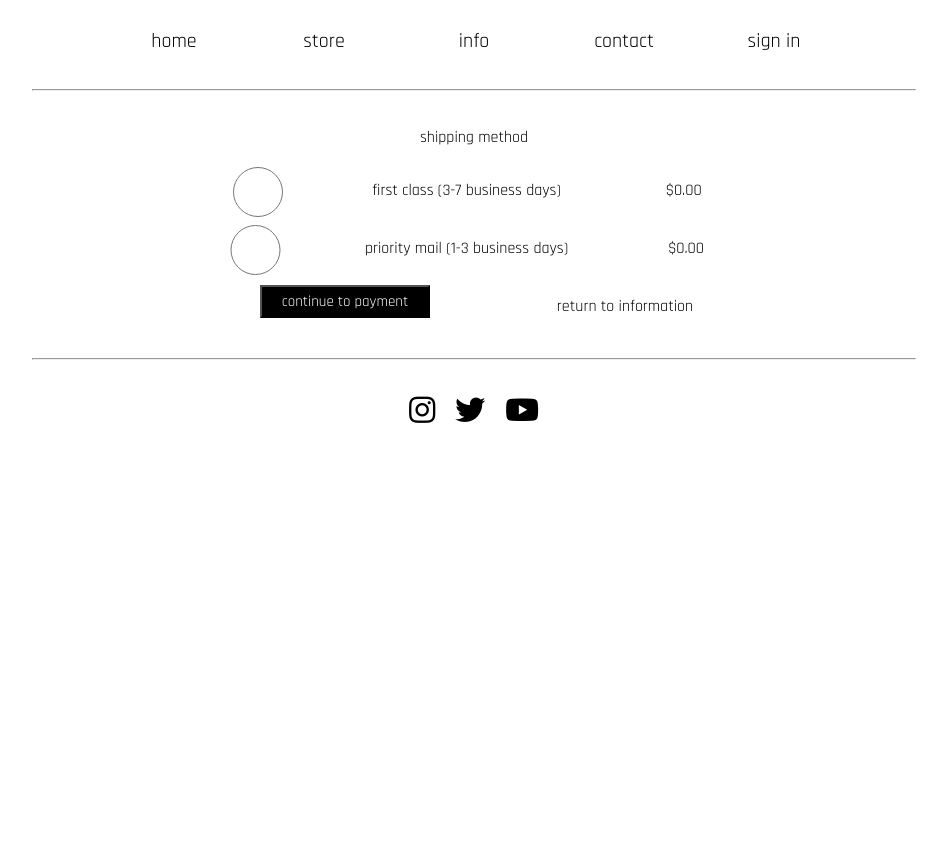
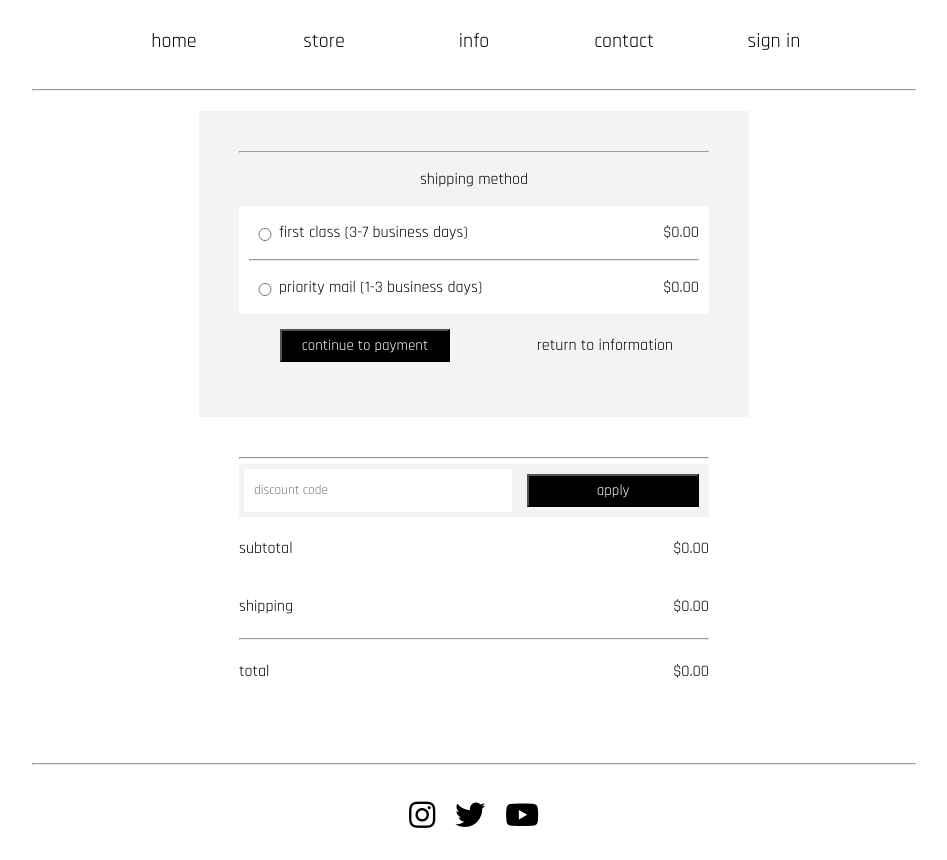
Before and after one commit to ricmat19/Art-Store, a React (Create React App) app in the folder client/: page /shipping in a window 1280 px wide. Shown: the whole page, without its empty margins (166-1113 px from the left). Before the commit the page ends 800 px from the top, so only its background shows below. Built offline with nearby package versions, Linux system fonts and the light colour scheme.

Commit message:
Shipping Page Updates

```diff
--- a/client/public/css/index.css
+++ b/client/public/css/index.css
@@ -202,7 +202,7 @@ button a, button a:hover{
     padding: 20px 40px;
 }
 
-.table-hr, .item-hr{
+.table-hr, .item-hr, .shipping-hr{
     margin: 0;
 }
 
@@ -557,6 +557,27 @@ label{
     gap: 10px;
 }
 
+.shipping-selection-div{
+    background-color: rgb(243, 243, 243);
+    padding: 40px;
+}
+
+.shipping-options-div{
+    background-color: white;
+    padding: 0 10px;
+    gap: 10px;
+}
+
+.shipping-option{
+    display: grid;
+    grid-template-columns: 30px auto auto;
+    align-items: center;
+}
+
+.shipping-button{
+    align-items: center;
+}
+
 .checkout-address-div, .checkout-suite-div, .checkout-phone-div, .checkout-email-div{
     display: grid;
     margin: 5px 0;
--- a/client/src/components/shipping.jsx
+++ b/client/src/components/shipping.jsx
@@ -4,34 +4,58 @@ const ShippingC = () => {
 
     return(
         <div className="main-body shipping-div">
-            <div>
+            <div className="shipping-selection-div">
                 <div className="shipping-info-div">
                     <div className="email-div">
                     </div>
                     <div className="shipping-address-div">
                     </div>
                 </div>
+                <hr className="shipping-hr"/>
                 <div className="shipping-method-selection-div">
                     <p>shipping method</p>
-                    <div>
-                        <div className="three-column-div">
-                            <input type="radio" name="shipping-method"/>
-                            <label>first class (3-7 business days)</label>
-                            <p>$0.00</p>
+                    <div className="shipping-options-div">
+                        <div className="shipping-option">
+                            <input className="align-left" type="radio" name="shipping-method"/>
+                            <label className="align-left">first class (3-7 business days)</label>
+                            <p className="align-right">$0.00</p>
                         </div>
-                        <div className="three-column-div">
-                            <input type="radio" name="shipping-method"/>
-                            <label>priority mail (1-3 business days)</label>
-                            <p>$0.00</p>
+                        <hr className="shipping-hr"/>
+                        <div className="shipping-option">
+                            <input className="align-left" type="radio" name="shipping-method"/>
+                            <label className="align-left">priority mail (1-3 business days)</label>
+                            <p className="align-right">$0.00</p>
                         </div>
                     </div>
                 </div>
-                <div className="two-column-div">
+                <div className="two-column-div shipping-button">
                     <a href="/payment"><button>continue to payment</button></a>
                     <a href="/checkout"><p>return to information</p></a>
                 </div>
             </div>
-            <div></div>
+            <div className="order-summary">
+                <div>
+                    {/* <OrderSummaryC/> */}
+                </div>
+                <hr className="checkout-hr"/>
+                <div className="two-column-div checkout-discount">
+                    <input type="text" placeholder="discount code"/>
+                    <button>apply</button>
+                </div>
+                <div className="two-column-div">
+                    <p className="align-left">subtotal</p>
+                    <p className="align-right">$0.00</p>
+                </div>
+                <div className="two-column-div">
+                    <p className="align-left">shipping</p>
+                    <p className="align-right">$0.00</p>
+                </div>
+                <hr className="checkout-hr"/>
+                <div className="two-column-div">
+                    <p className="align-left">total</p>
+                    <p className="align-right">$0.00</p>
+                </div>
+            </div>
         </div>
     )
 }
```
